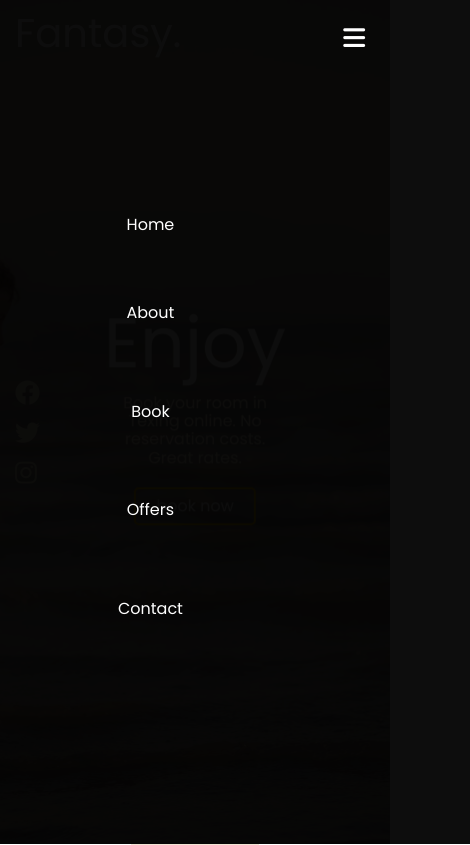
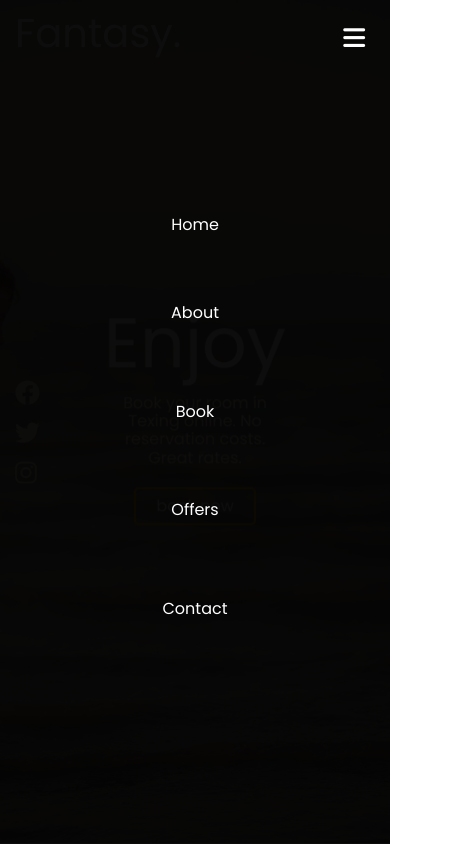
Before and after one commit to mo-kamal123/landing-page, a plain HTML site: page index.html in a window 390 px wide. Both pictures are taken after a click on the element 354 px from the left and 39 px from the top of the page. Shown: the whole page, 470 px wide, since content can reach past the window. Drawn offline with Linux system fonts and the light colour scheme.

Commit message:
Update main.css

```diff
--- a/css/main.css
+++ b/css/main.css
@@ -69,6 +69,9 @@
 @media  (max-width: 1000px) {
     .header{
         opacity: 0;
+        width: 100% !important;
+        height: 100vh;
+
     }
     .display {
         opacity: 1 !important;
@@ -85,8 +88,7 @@
         height: 81px;
         background: #000000f2;
         height: 100vh;
-        width: 500%;
-        left: -300px;
+        width: 100%;
         justify-content: center;
         align-items: center;
         z-index: 5;
```
